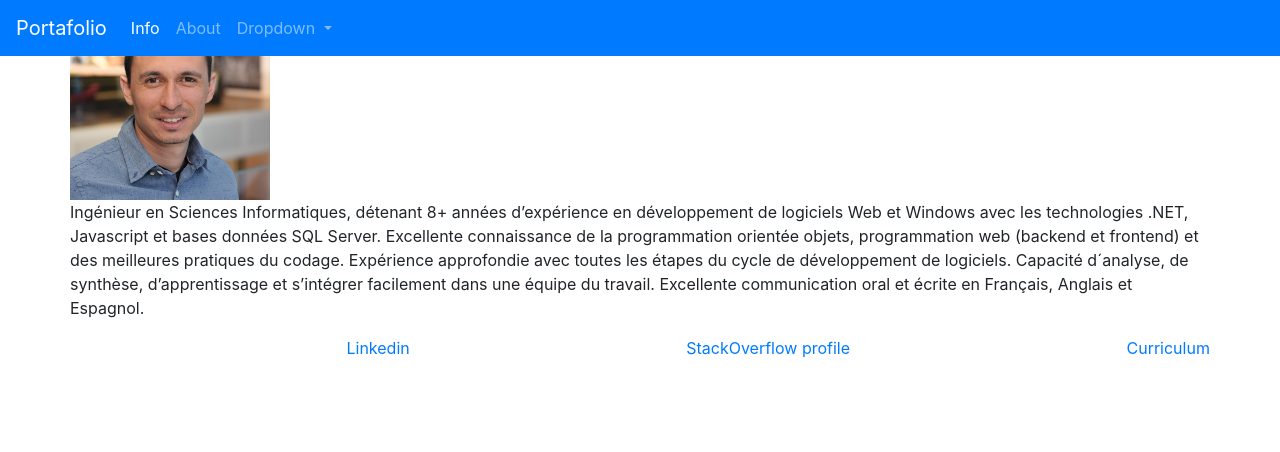
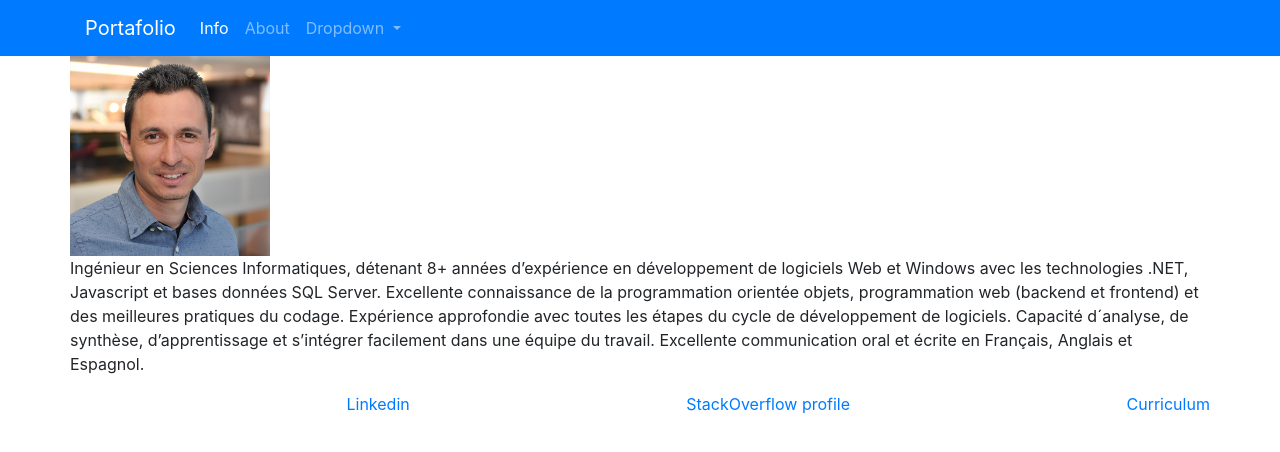
Before and after one commit to cestradamiranda/portafolio, an Angular app: page /info in a window 1280 px wide. Shown: the top 452 px of the page. Built offline with nearby package versions, Linux system fonts and the light colour scheme.

Commit message:
nav fixed - stiky -top

```diff
--- a/src/app/app.component.html
+++ b/src/app/app.component.html
@@ -1,7 +1,8 @@
-<div class="container-fluid">
-<nav class="navbar fixed-top navbar-expand-lg navbar-dark bg-primary">
+<nav class="navbar sticky-top navbar-expand-lg navbar-dark bg-primary">
+  <div class="container">
     <a class="navbar-brand" routerLink="/">Portafolio</a>
-  <button class="navbar-toggler" type="button" data-toggle="collapse" data-target="#navbarSupportedContent" aria-controls="navbarSupportedContent" aria-expanded="false" aria-label="Toggle navigation">
+    <button class="navbar-toggler" type="button" data-toggle="collapse" data-target="#navbarSupportedContent"
+      aria-controls="navbarSupportedContent" aria-expanded="false" aria-label="Toggle navigation">
       <span class="navbar-toggler-icon"></span>
     </button>
 
@@ -14,7 +15,8 @@
           <a class="nav-link" routerLink="/about">About</a>
         </li>
         <li class="nav-item dropdown">
-        <a class="nav-link dropdown-toggle" href="#" id="navbarDropdown" role="button" data-toggle="dropdown" aria-haspopup="true" aria-expanded="false">
+          <a class="nav-link dropdown-toggle" href="#" id="navbarDropdown" role="button" data-toggle="dropdown"
+            aria-haspopup="true" aria-expanded="false">
             Dropdown
           </a>
           <div class="dropdown-menu" aria-labelledby="navbarDropdown">
@@ -28,8 +30,9 @@
       </ul>
 
     </div>
+  </div>
 </nav>
-</div>
-<div role="main" class="container">
+
+<div class="container">
   <router-outlet></router-outlet>
 </div>
--- a/src/app/info/info.component.html
+++ b/src/app/info/info.component.html
@@ -1,6 +1,6 @@
 <div class="row">
 <div style="width: 200px; height: 200px;">
-  <img src="../../assets/ESTRADA MIRANDA_Carlos Rafael_Skype.JPG" alt="Carlos Estrada" style="width:100%">
+  <img src="../../assets/photo.jpg" alt="Carlos Estrada" style="width:100%">
 </div>
 <p>Ingénieur en Sciences Informatiques, détenant 8+ années d’expérience en développement de logiciels Web et Windows avec les technologies .NET, Javascript et bases données SQL Server.
   Excellente connaissance de la programmation orientée objets, programmation web (backend et frontend) et des meilleures pratiques du codage.
```
Also changed, not shown: src/assets/photo.jpg (renamed from src/assets/ESTRADA MIRANDA_Carlos Rafael_Skype.JPG). Lines whose indentation alone changed are shown as unchanged.
